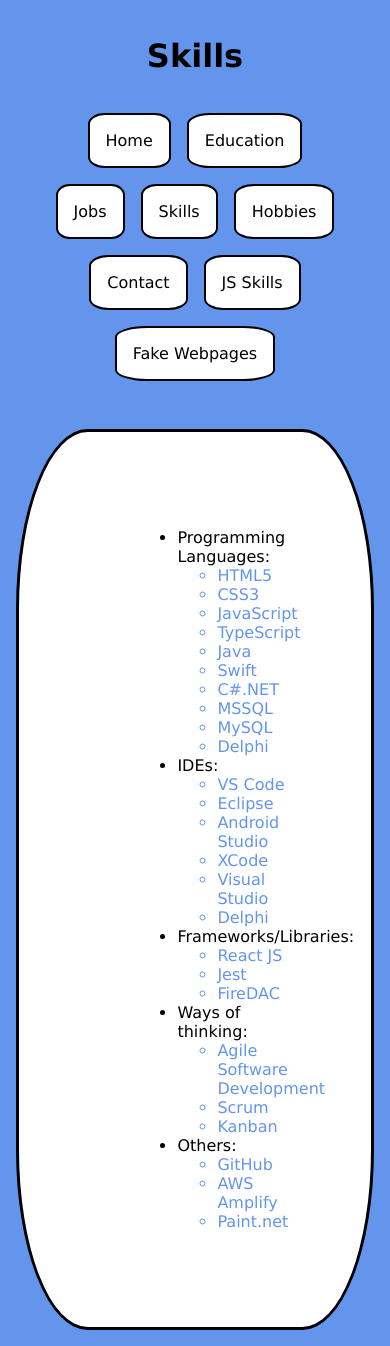
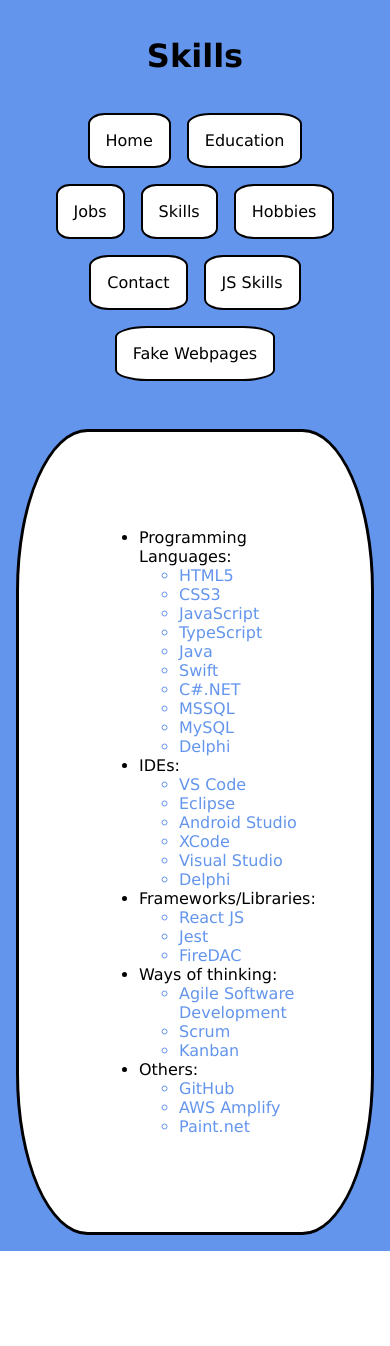
Before and after one commit to L1ndseyHerman/Personal-Website-ReactJS, a React (Create React App) app: page /skills in a window 390 px wide. After the commit the page ends 1251 px from the top, so only its background shows below. Built offline with nearby package versions, Linux system fonts and the light colour scheme.

Commit message:
Got the skills centered, skills page is done!

```diff
--- a/src/pages/Skills.module.css
+++ b/src/pages/Skills.module.css
@@ -1,13 +1,9 @@
 .ulOuter {
-  margin-left: 35%;
+  display: table;
+  margin-right: auto;
+  margin-left: auto;
   color: black;
 }
 .ulInner {
   color: cornflowerblue;
 }
-
-@media only screen and (max-width: 1024px) {
-  .ulOuter {
-    margin-left: 20%;
-  }
-}
```
